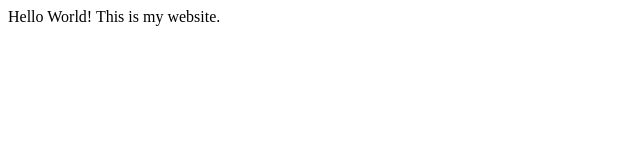
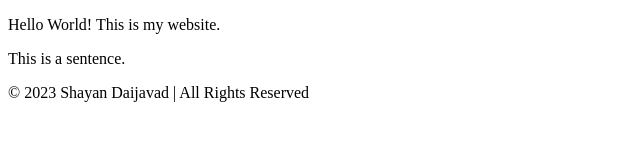
Before and after one commit to HenryHorse/HenryHorse.github.io, a plain HTML site: page index.html in a window 1280 px wide. Shown: the whole page, without its empty margins (0-640 px from the left). Drawn offline with Linux system fonts and the light colour scheme.

Commit message:
feat: added footers and navs to all html files

```diff
--- a/index.html
+++ b/index.html
@@ -4,6 +4,11 @@
     <title>Shayan's Personal Website</title>
   </head>
   <body>
-    Hello World! This is my website.
+    <nav></nav>
+    <main>
+        <p>Hello World! This is my website. </p>
+        <p>This is a sentence.</p>
+    </main>
+    <footer>© 2023 Shayan Daijavad | All Rights Reserved</footer>
   </body>
 </html>
```
Also changed, not shown: blog.html (+5 -1 lines), contact.html (+5 -1 lines), portfolio.html (+5 -1 lines), resume.html (+11 -4 lines).
